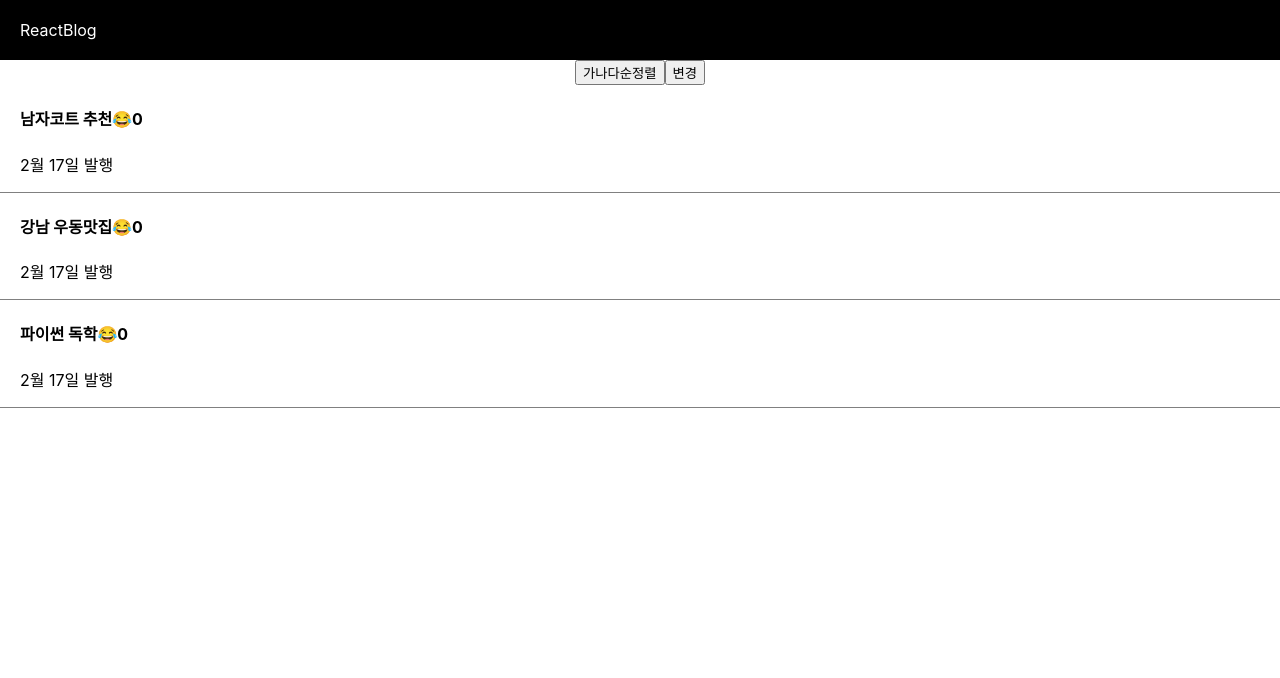
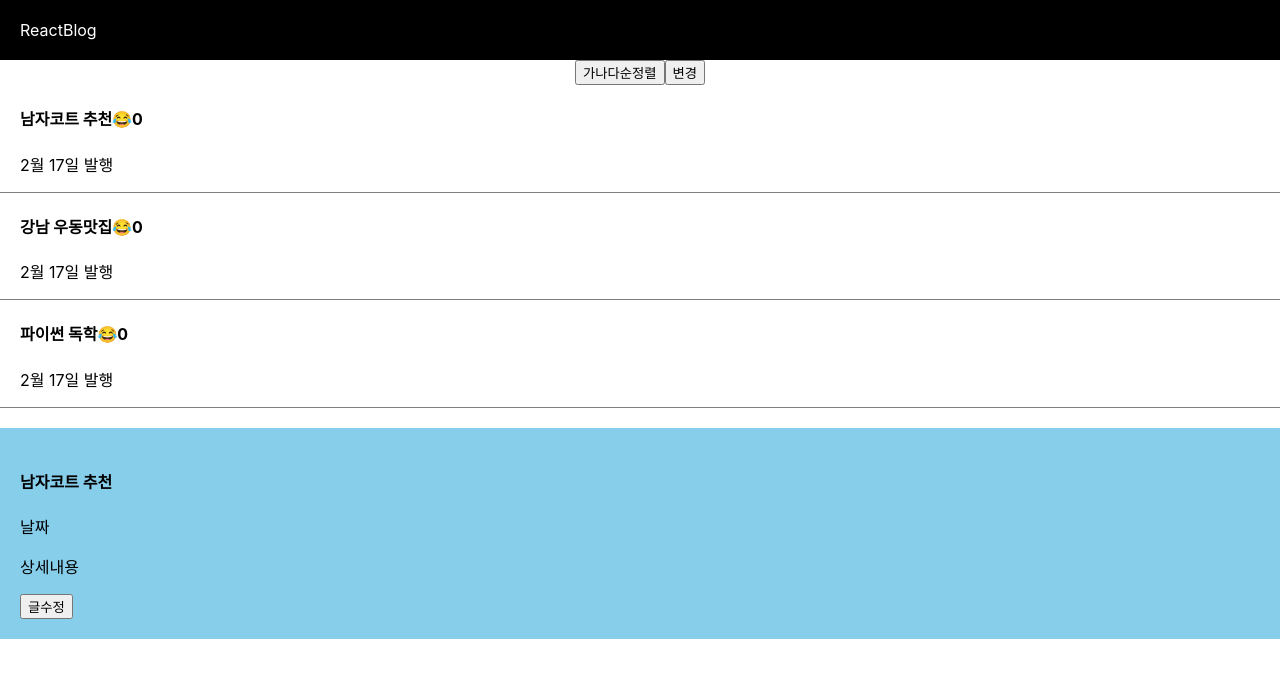
Before and after one commit to ParkSeryu/codingapplereact, a React (Create React App) app: page / in a window 1280 px wide. Shown: the top 678 px of the page. Built offline with nearby package versions, Linux system fonts and the light colour scheme.

Commit message:
feat: 자식이 부모의 state 가져다쓰고 싶을 때는 props

```diff
--- a/src/App.tsx
+++ b/src/App.tsx
@@ -1,24 +1,13 @@
-import React, { useState } from 'react';
+import React, {useState} from 'react';
 import './App.css';
-
-/* function Modal() {
-  return (
-    <div className="modal">
-      <h4>제목</h4>
-      <p>날짜</p>
-      <p>상세내용</p>
-    </div>
-  );
-} */
 
 function App() {
     const [글제목, 글제목변경] = useState(['남자코트 추천', '강남 우동맛집', '파이썬 독학']);
     const [따봉, 따봉변경] = useState<number[]>([0, 0, 0]);
-  // const [따봉1, 따봉변경1] = useState(0);
-  // const [따봉2, 따봉변경2] = useState(0);
-  // const [modal, setModal] = useState(true);
+    const [따봉1, 따봉변경1] = useState(0);
+    const [따봉2, 따봉변경2] = useState(0);
+    const [modal, setModal] = useState(true);
 
-  // @ts-ignore
     return (
         <div className="App">
             <div className="black-nav">
@@ -46,15 +35,10 @@ function App() {
             {
                 글제목.map((a, i) => (
                     <div className="list" key={a + 1}>
-                    {/* eslint-disable-next-line max-len */}
-                    {/* eslint-disable-next-line jsx-a11y/click-events-have-key-events,jsx-a11y/no-noninteractive-element-interactions */}
-                    <h4>
+                        <h4 onClick={() => {setModal(true)}}>
                             {글제목[i]}
-                      {/* eslint-disable-next-line max-len */}
-                      {/* eslint-disable-next-line jsx-a11y/click-events-have-key-events,jsx-a11y/no-static-element-interactions */}
                             <span onClick={() => {
                                 const copyOf따봉 = [...따봉]; // 따봉 배열의 복사본을 만듭니다.
-                        // eslint-disable-next-line operator-assignment
                                 copyOf따봉[i] = copyOf따봉[i] + 1; // 복사본에서 해당 요소를 업데이트합니다.
                                 따봉변경(copyOf따봉); // 새로운 배열로 상태를 업데이트합니다.
                             }}
@@ -68,12 +52,28 @@ function App() {
                 ))
             }
 
-      {/* {
-                modal ? <Modal /> : null
-            } */}
+            {
+                modal ? <Modal 글제목={글제목} color={"skyblue"} 제목변경={글제목변경}/> : null
+            }
 
         </div>
     );
+
+
 }
 
+function Modal(ppp:any) {
+    return (
+        <div className="modal" style={{background: ppp.color}}>
+            <h4>{ppp.글제목[0]}</h4>
+            <p>날짜</p>
+            <p>상세내용</p>
+            <button onClick={() => {
+                const copy = [...ppp.글제목]; // 따봉 배열의 복사본을 만듭니다.
+                copy[0] = '여자코트 추천'; // 복사본에서 해당 요소를 업데이트합니다.
+                ppp.제목변경(copy); // 새로운 배열로 상태를 업데이트합니다.
+            }}>글수정</button>
+        </div>
+    );
+}
 export default App;
```
Lines whose indentation alone changed are shown as unchanged.
